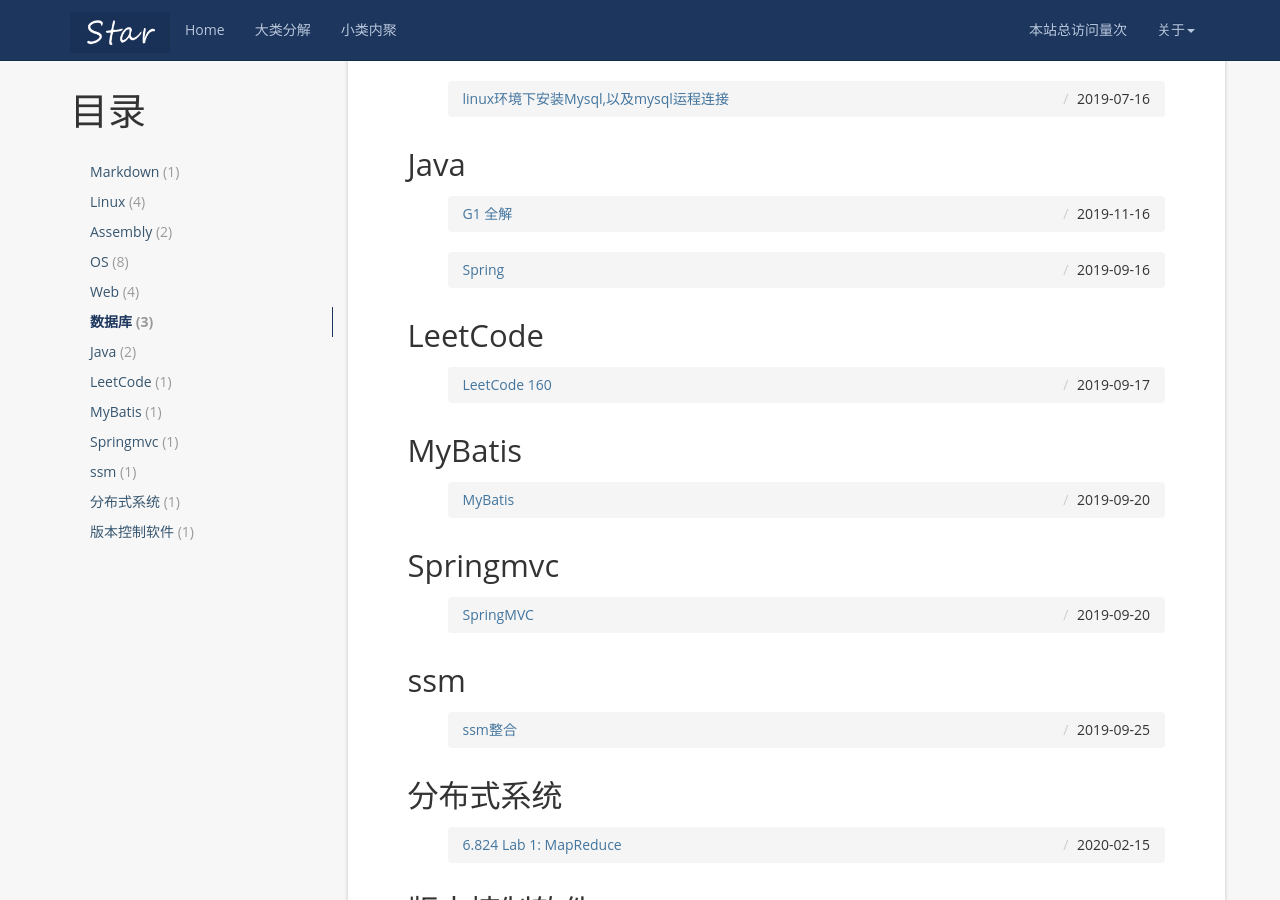
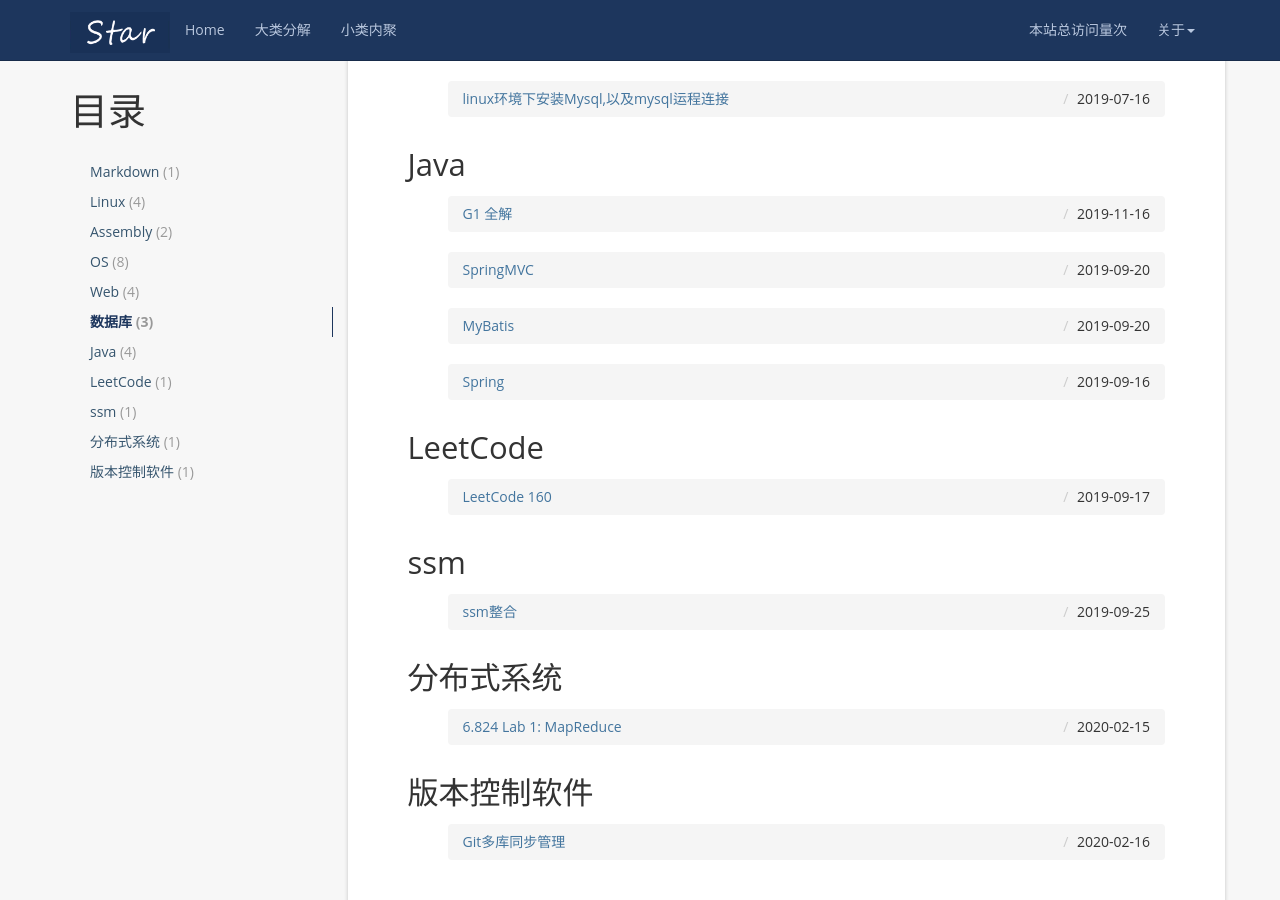
Before and after one commit to mayunmeiyouming/blog, a Jekyll site: the page built from categories/index.html, in a window 1280 px wide and 900 px high, scrolled down 1818 px. Built offline with Jekyll 4.4.1, drawn with Linux system fonts in a browser that asks for light colours; nearby versions of some CDN libraries; comment, search, counter and statistics services are not loaded.

Commit message:
2020-2-27-5

```diff
--- a/_posts/2019-09-20-MyBatis.md
+++ b/_posts/2019-09-20-MyBatis.md
@@ -2,7 +2,7 @@
 layout: post
 title:  "MyBatis"
 date:   2019-09-20 11:00:00 +0800
-categories: MyBatis
+categories: Java
 tag: MyBatis
 ---
 
--- a/_posts/2019-09-22-springmvc.md
+++ b/_posts/2019-09-22-springmvc.md
@@ -2,7 +2,7 @@
 layout: post
 title:  "SpringMVC"
 date:   2019-09-20 11:00:00 +0800
-categories: Springmvc
+categories: Java
 tag: Springmvc
 ---
 
```
